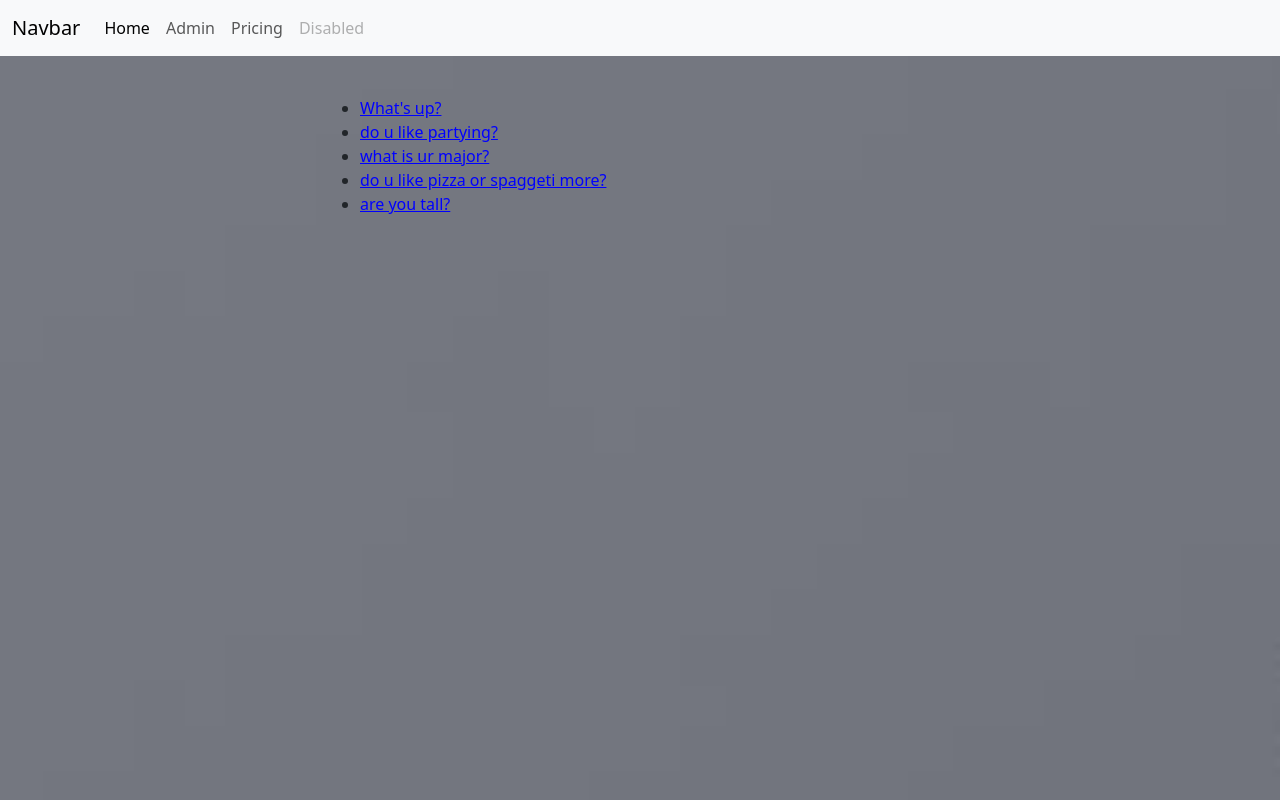
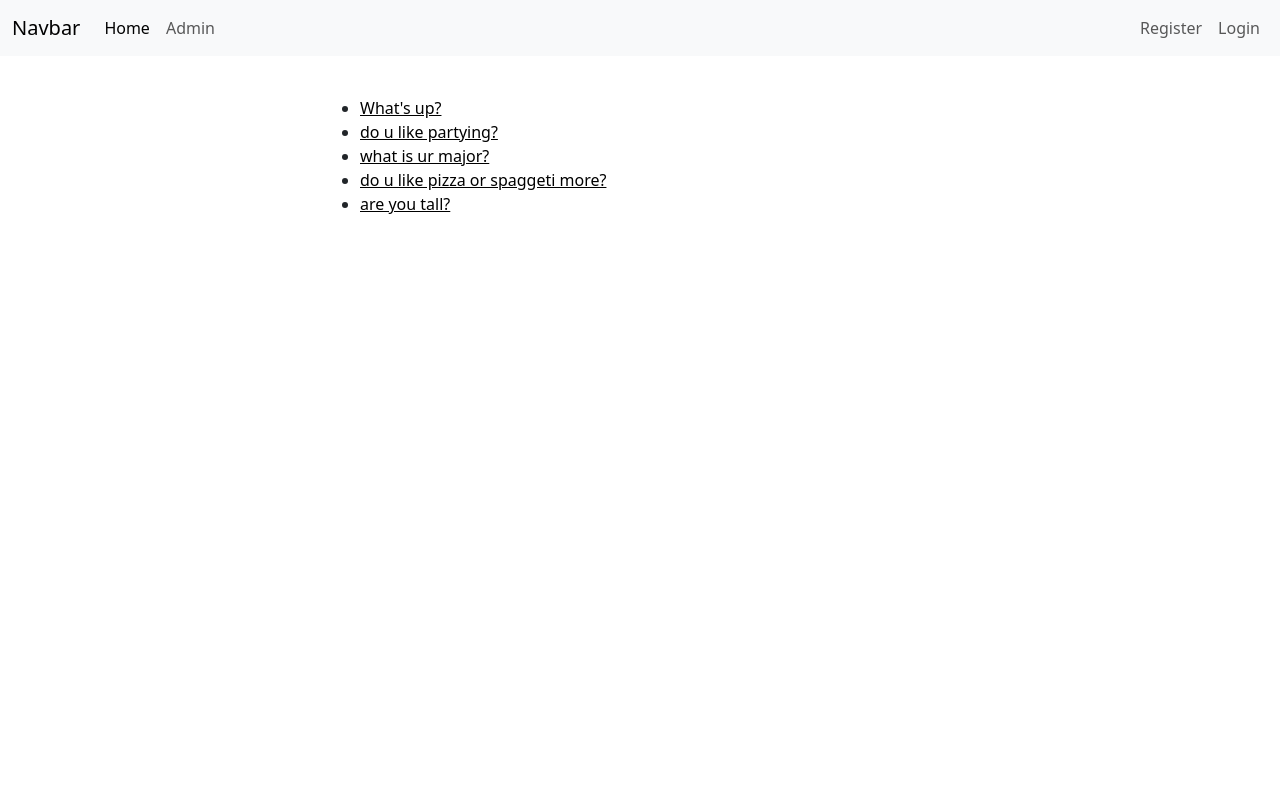
Before and after one commit to marioskaraiskos/django-web-voting-app, a Django app: page / in a window 1280 px wide. Run offline with Django 5.2, Linux system fonts and the light colour scheme; data comes from the database, SQL or seed files in the repository.

Commit message:
idk what i changed i dont remember

```diff
--- a/mysite/polls/static/polls/style.css
+++ b/mysite/polls/static/polls/style.css
@@ -1,9 +1,9 @@
 li a {
-    color: blue;
+    color: black;
 }
 
 body {
-    background: yellow url("images/background.jpeg") no-repeat;
+    background: white;
     background-size: cover;
 }
 #links {
--- a/mysite/polls/templates/polls/detail.html
+++ b/mysite/polls/templates/polls/detail.html
@@ -3,13 +3,14 @@
 
     <fieldset>
 
-        <legend><h1>{{ question.question_text }}</h1></legend>
+        <legend><h1>{{ question.question_text}}</h1></legend>
+
         {% if error_message %}<p><strong>{{ error_message }}</strong></p>{% endif %}
         {% for choice in question.choice_set.all %}
             <input type="radio" name="choice" id="choice{{ forloop.counter }}" value="{{ choice.id }}">
             <label for="choice{{ forloop.counter }}">{{ choice.choice_text }}</label><br>
 
-        {% endfor %}
+            {% endfor %}
     </fieldset>
     <input type="submit" value="Vote">
 
--- a/mysite/polls/templates/polls/index.html
+++ b/mysite/polls/templates/polls/index.html
@@ -17,11 +17,13 @@
           <li class="nav-item">
             <a class="nav-link" href="{% url 'admin:index' %}">Admin</a>
           </li>
+          </ul>
+          <ul class="navbar-nav ms-auto">
           <li class="nav-item">
-            <a class="nav-link" href="#">Pricing</a>
+            <a class="nav-link" href="#">Register</a>
           </li>
           <li class="nav-item">
-            <a class="nav-link disabled" aria-disabled="true">Disabled</a>
+            <a class="nav-link">Login</a>
           </li>
         </ul>
       </div>
```
Also changed, not shown: mysite/polls/static/polls/images/background.jpeg (deleted).
